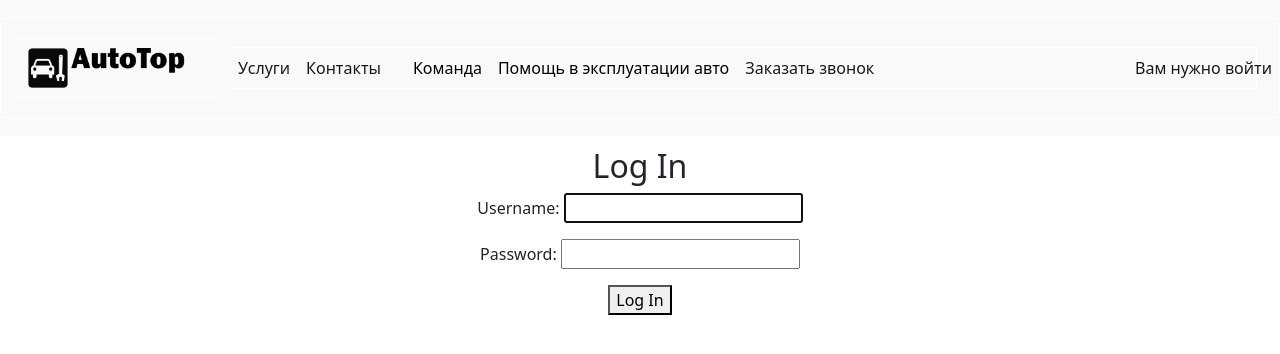
After one commit to TomYDoma/AutoTop_ver2, a Django app: page /accounts/login/ in a window 1280 px wide. The commit adds this page. Shown: the top 354 px of the page. Run offline with Django 4.2, Linux system fonts and the light colour scheme.

```diff
--- /dev/null
+++ b/accounts/urls.py
@@ -0,0 +1,7 @@
+from django.urls import path
+
+from .views import SignUpView
+
+urlpatterns = [
+    path('signup/', SignUpView.as_view(), name='signup'),
+]
--- a/autotop/settings.py
+++ b/autotop/settings.py
@@ -39,6 +39,7 @@ INSTALLED_APPS = [
     'django.contrib.messages',
     'django.contrib.staticfiles',
     'home',
+    'accounts.apps.AccountsConfig',
 ]
 
 MIDDLEWARE = [
@@ -130,6 +131,7 @@ STATICFILES_DIRS = [
     BASE_DIR / "static",
     '/var/www/static/',
 ]
-
+LOGIN_REDIRECT_URL = 'home'
+LOGOUT_REDIRECT_URL = 'home'
 MEDIA_URL = "/media/"
 MEDIA_ROOT = os.path.join(BASE_DIR, 'media')
--- a/autotop/urls.py
+++ b/autotop/urls.py
@@ -6,4 +6,6 @@ from django.urls import path, include
 urlpatterns = [
     path('admin/', admin.site.urls),
     path('', include('home.urls')),
+    path('accounts/', include('django.contrib.auth.urls')),
+    path('accounts/', include('accounts.urls')),
 ] + static(settings.STATIC_URL, document_root=settings.STATIC_ROOT)
--- a/home/templates/home/base.html
+++ b/home/templates/home/base.html
@@ -51,7 +51,16 @@
                   <li><a class="dropdown-item" href="#">Новости</a></li>
                 </ul>
                 <li class="nav-item " >
-                <a class="nav-link active underline-one" aria-current="page" href="#">Заказать звонок</a>
+                <a class="nav-link active underline-one" aria-current="page" href="{% url 'feedback_new'%}">Заказать звонок</a>
+              </li>
+              <!--Вывод имени пользователя-->
+              <li class="nav-item" style="right: 0; position: absolute;">
+                {% if user.is_authenticated %}
+                  <a class="nav-link " aria-current="page" href="">Здравствуйте, {{ user.username }}</a>
+                  <button class="btn-close" onclick="window.location.href='{% url 'logout' %}'"></button>
+                {% else %}
+                  <a class="nav-link active underline-one" aria-current="page" href="{% url 'login' %}">Вам нужно войти</a>
+                {% endif %}
               </li>
               </li>
             </ul>
@@ -60,6 +69,9 @@
       </nav>
     </header>
     <div>
+
+
+
       {% block content %}
       {% endblock content %}
     </div>
--- /dev/null
+++ b/home/templates/registration/login.html
@@ -0,0 +1,10 @@
+{% extends 'home/base.html' %} &nbsp;
+
+{% block content %}
+<h2>Log In</h2>
+<form method="post">
+  {% csrf_token %}
+  {{ form.as_p }}
+  <button type="submit">Log In</button>
+</form>
+{% endblock content %}
```
Also changed, not shown: home/templates/signup.html (added, +10 -0 lines), db.sqlite3.
